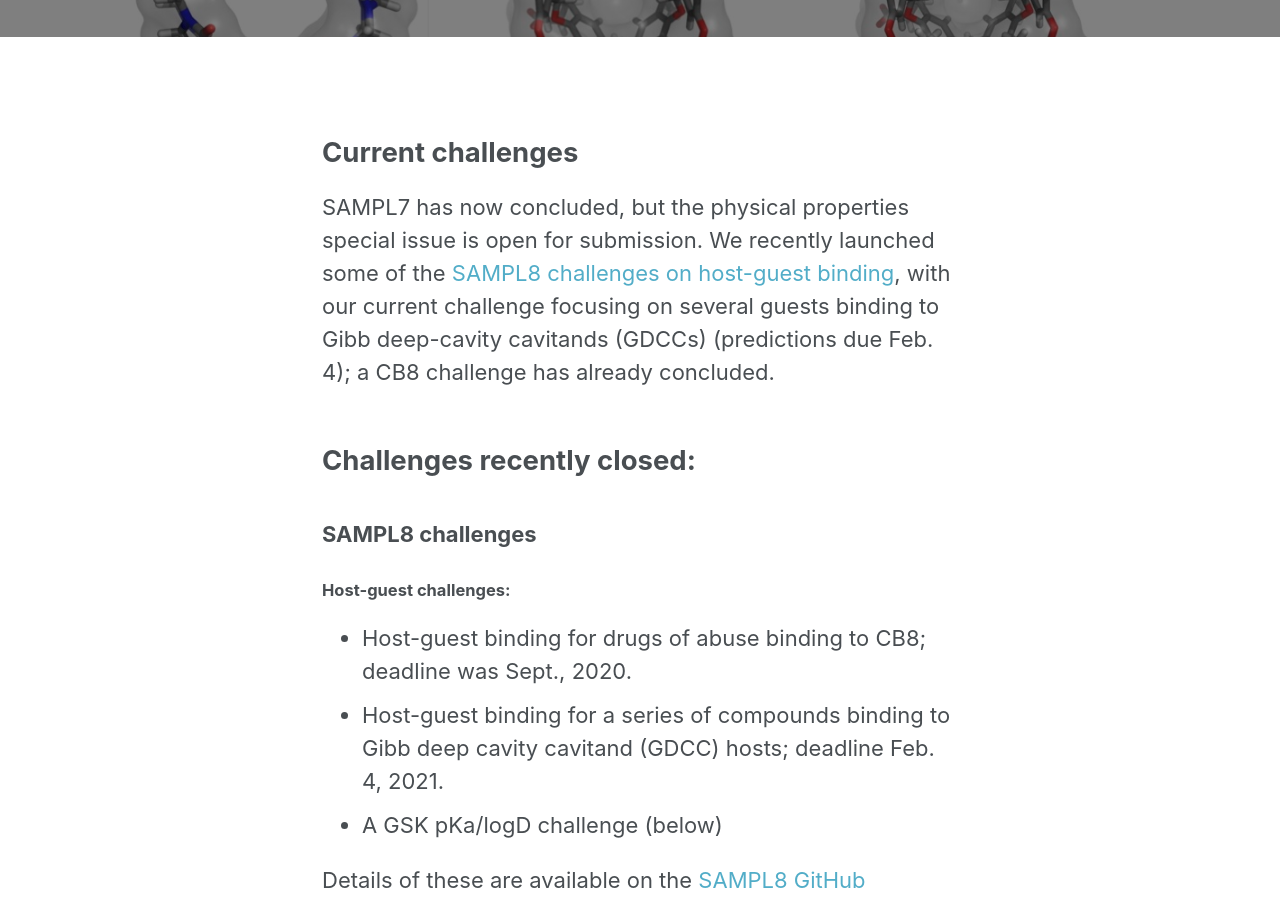
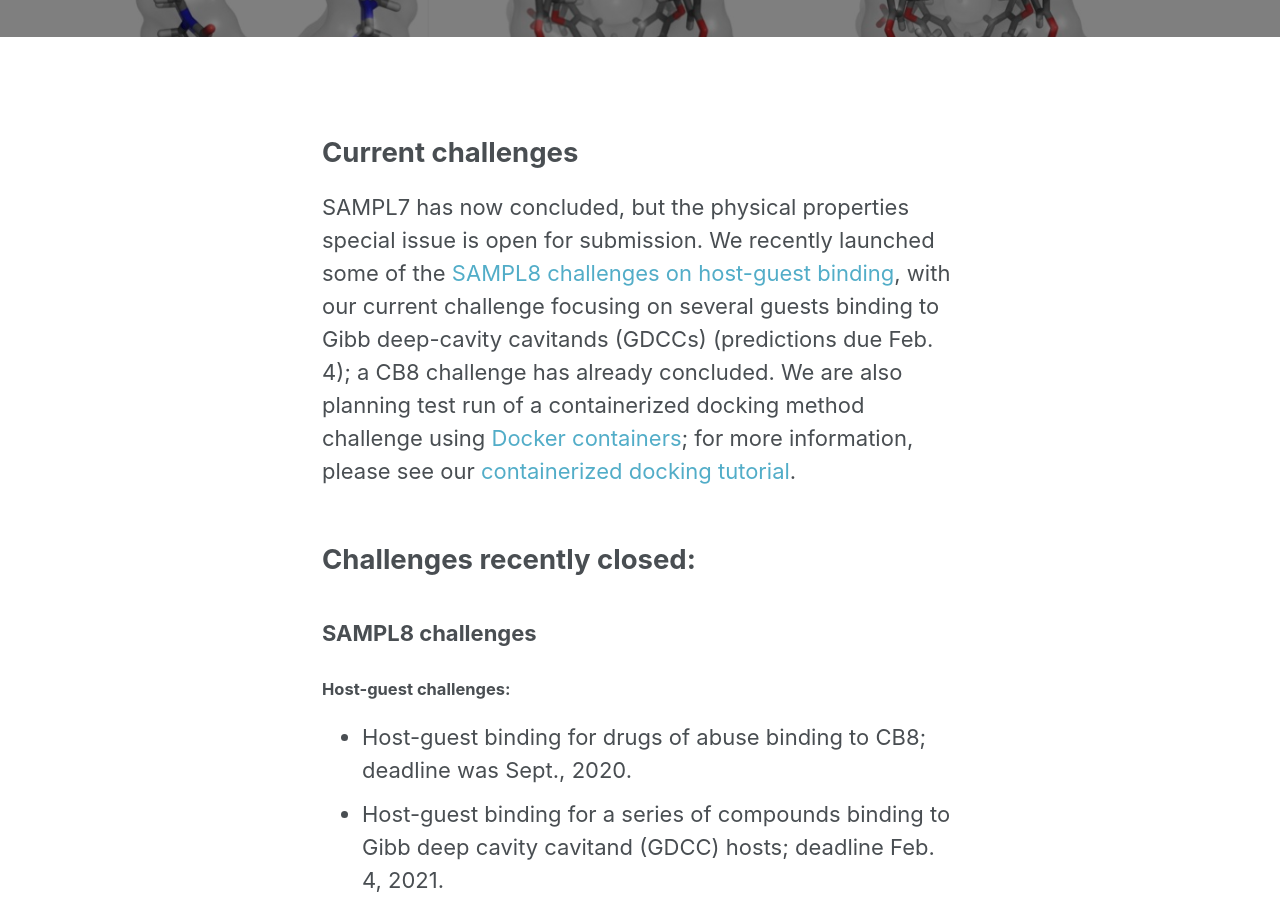
Before and after one commit to samplchallenges/samplchallenges.github.io, a Jekyll site: the page built from _current_challenges/index.md, in a window 1280 px wide and 900 px high, scrolled down 353 px. Built offline with Jekyll 4.4.1, drawn with Linux system fonts in a browser that asks for light colours.

Commit message:
Update index.md

```diff
--- a/_current_challenges/index.md
+++ b/_current_challenges/index.md
@@ -11,7 +11,7 @@
 
 ## Current challenges
 
-SAMPL7 has now concluded, but the physical properties special issue is open for submission. We recently launched some of the [SAMPL8 challenges on host-guest binding](https://github.com/samplchallenges/SAMPL8), with our current challenge focusing on several guests binding to Gibb deep-cavity cavitands (GDCCs) (predictions due Feb. 4); a CB8 challenge has already concluded.
+SAMPL7 has now concluded, but the physical properties special issue is open for submission. We recently launched some of the [SAMPL8 challenges on host-guest binding](https://github.com/samplchallenges/SAMPL8), with our current challenge focusing on several guests binding to Gibb deep-cavity cavitands (GDCCs) (predictions due Feb. 4); a CB8 challenge has already concluded. We are also planning test run of a containerized docking method challenge using [Docker containers](https://www.docker.com/resources/what-container); for more information, please see our [containerized docking tutorial](https://github.com/samplchallenges/SAMPL-containers/tree/main/tutorials).
 
 ## Challenges recently closed:
 
```
